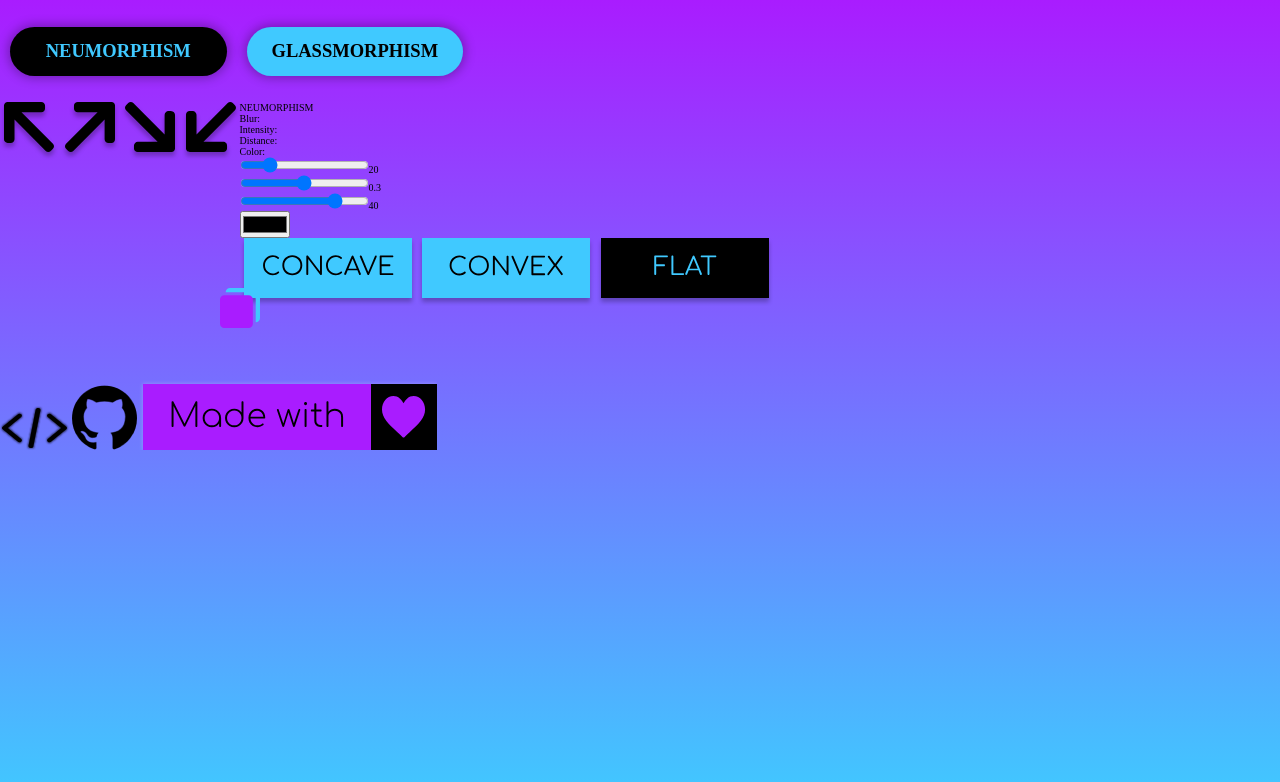
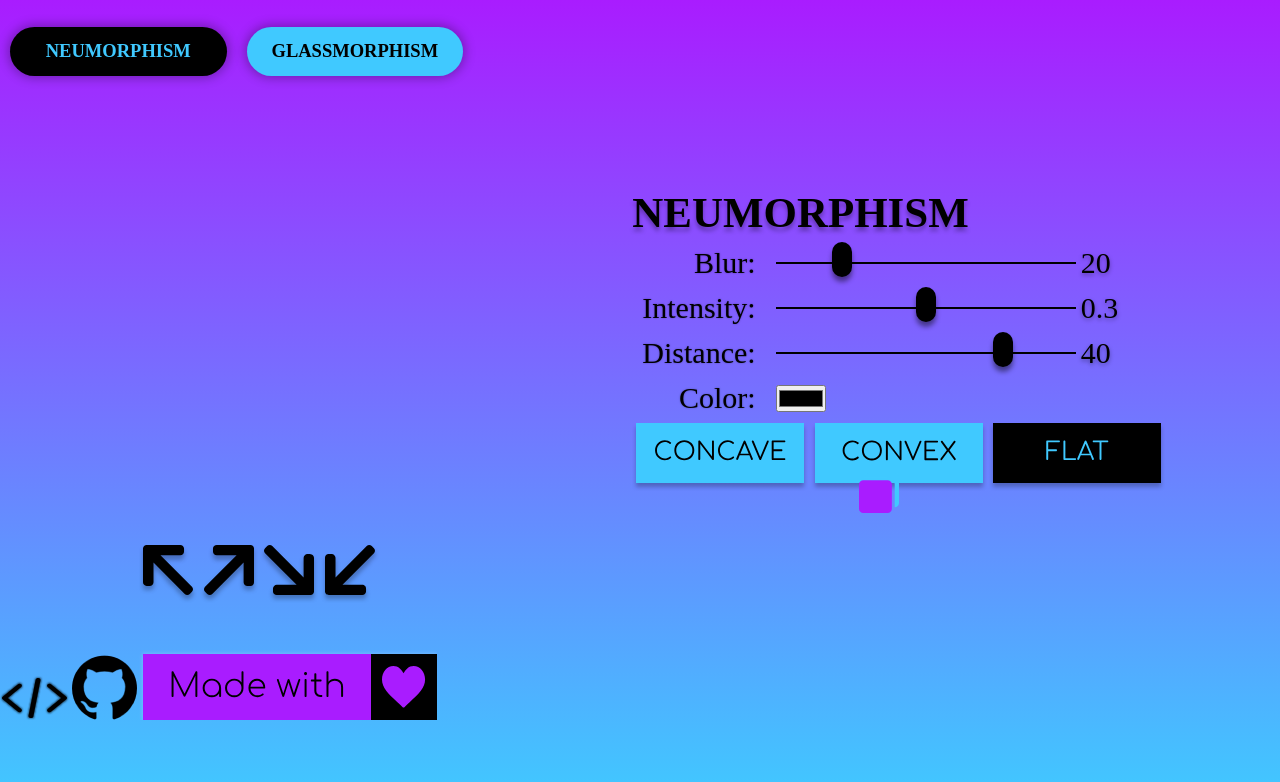
Before and after one commit to inomag/UI-UX-Components, a website: page src/next.html in a window 1280 px wide. Drawn offline with Linux system fonts and the light colour scheme.

Commit message:
Neumorphism styling

```diff
--- a/src/next.html
+++ b/src/next.html
@@ -33,9 +33,9 @@
                         <div>Color:</div>
                     </div>
                     <div class="controls2">
-                        <div><input type="range" id="blur2" value="20" min="0" max="100" step="1"><span id="blur2val">20</span></div>
-                        <div><input type="range" id="intensity2" value="0.3" min="0.00" max="0.60" step="0.01"><span id="inten2val">0.3</span></div>
-                        <div><input type="range" id="distance2" value="40" min="5" max="50" step="1"><span id="dis2val">40</span></div>
+                        <div><input type="range" id="blur2" value="20" min="0" max="100" step="1" class="range2"><span id="blur2val">20</span></div>
+                        <div><input type="range" id="intensity2" class="range2" value="0.3" min="0.00" max="0.60" step="0.01"><span id="inten2val">0.3</span></div>
+                        <div><input class="range2" type="range" id="distance2" value="40" min="5" max="50" step="1"><span id="dis2val">40</span></div>
                         <div><input type="color" id="color1"></div>
                     </div>
                 </div>
--- a/src/style.css
+++ b/src/style.css
@@ -289,3 +289,104 @@ a{
     text-shadow: none;
     box-shadow: 0px 0px 11px 2px rgba(0, 0, 0, 0.30);
 }
+#example2{
+    margin: 15px 3.5vw;
+    display: flex;
+    flex-direction: column;
+    align-items: center;
+    justify-content: center;
+}
+#box2{
+    width: calc(300px + 10vw);
+    height: calc(300px + 10vw);
+    border-radius: 27px;
+}
+
+#mainBody2{
+    display: flex;
+    flex-direction: column;
+    align-items: center;
+    justify-content: center;
+    margin: auto;
+}
+#main2 p{
+    font-family: 'Comfortaa';
+    font-style: normal;
+    font-weight: bold;
+    font-size: calc(3.4rem + 0.7vw);
+    line-height: 51px;
+    display: flex;
+    align-items: center;
+    text-align: center;
+    color: #000000;
+    text-shadow: 0px 4px 4px rgba(0, 0, 0, 0.30);
+}
+#controlMenu2{
+    display: flex;
+    flex-direction: row;
+}
+.controlText2 div,
+.controls2 div{
+    height: 40px;
+    display: flex;
+    align-items: center;
+    margin: 5px 10px;
+}
+.controlText2 div{
+    justify-content: flex-end;
+    font-size: 3rem;
+    color: #000000;
+    text-shadow: 0px 0px 2px rgba(0, 0, 0, 0.35);
+}
+.controls2 div{
+    font-size: 3rem;
+    color: #000000;
+    text-shadow: 0px 2px 4px rgba(0, 0, 0, 0.35);
+}
+.controls2 div span{
+    margin: auto 5px;
+}
+.range2{
+    width: 300px;
+    -webkit-appearance: none;}
+
+.range2:focus {
+        outline: none;
+}
+.range2::-webkit-slider-runnable-track {
+        width: 100%;
+        height: 2px;
+        cursor: pointer;
+        background: #000000;
+}
+.range2::-moz-range-track {
+        width: 100%;
+        height: 2px;
+        cursor: pointer;
+        background: #000000;
+}
+.range2::-webkit-slider-thumb {
+        box-shadow: none;
+        box-shadow: 0px 5px 5px rgba(0,0,0,0.45);
+        height: 35px;
+        width: 20px;
+        border-radius: 20px;
+        background: #000000;
+        cursor: pointer;
+        -webkit-appearance: none;
+        margin-top: -20px;
+}
+.range2::-moz-range-thumb{
+        box-shadow: none;
+        box-shadow: 0px 5px 5px rgba(0,0,0,0.45);
+        height: 35px;
+        width: 20px;
+        border-radius: 20px;
+        background: rgba(0,0,0,1);
+        cursor: pointer;
+        -webkit-appearance: none;
+        margin-top: -20px;
+}
+.range2::-moz-focus-outer {
+    border: 0;
+}
```
